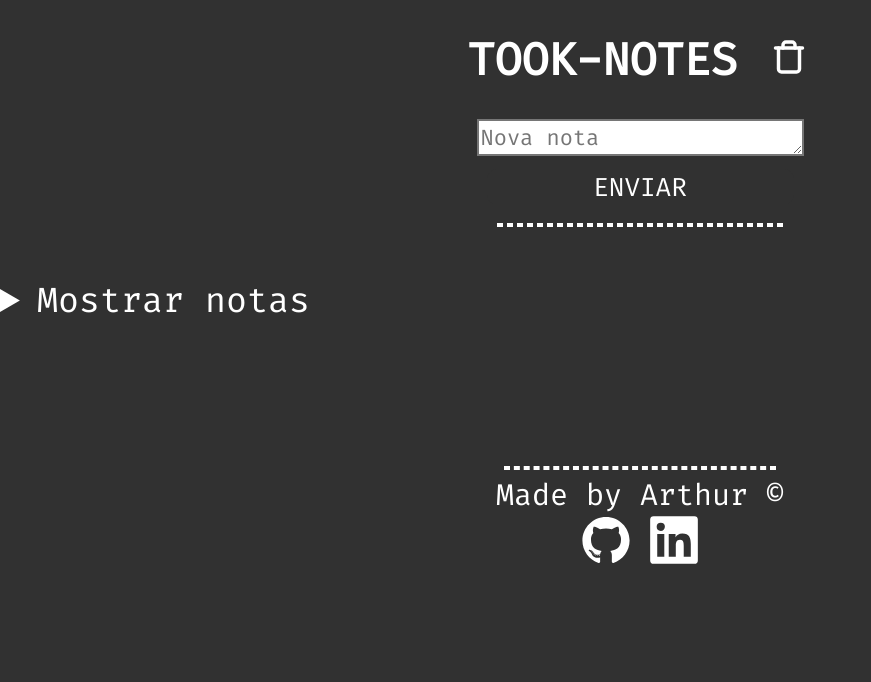
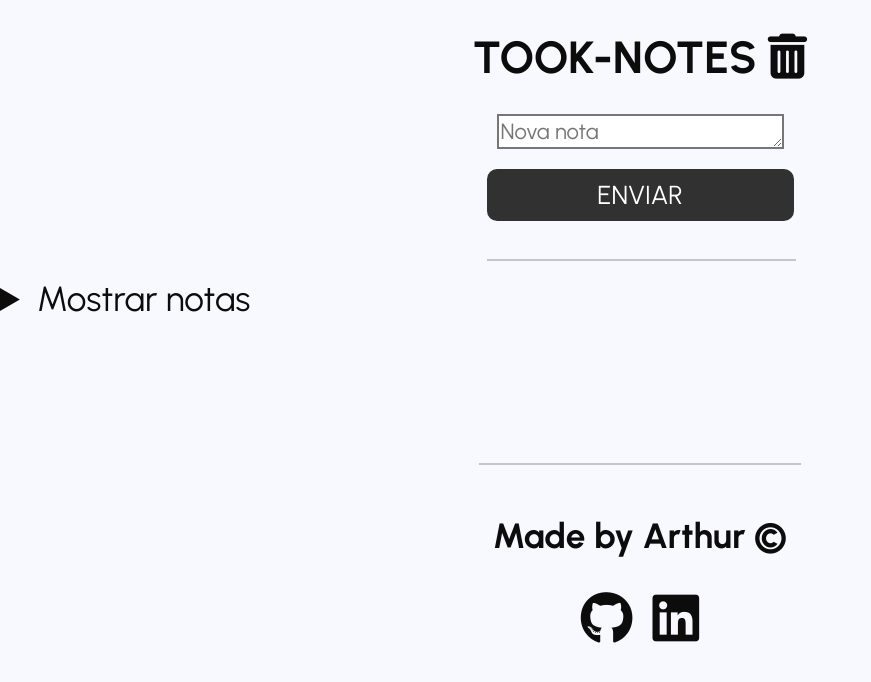
Before and after one commit to arthurdev06/pages, a plain HTML site: page took-notes/index.html in a window 1280 px wide. Shown: the whole page, without its empty margins (0-871 px from the left). Drawn offline with Linux system fonts and the light colour scheme.

Commit message:
edit took-notes

```diff
--- a/took-notes/index.html
+++ b/took-notes/index.html
@@ -7,47 +7,21 @@
     <link rel="stylesheet" href="./input.css" />
     <script type="module" src="script.js"></script>
     <link
-      rel="apple-touch-icon"
-      sizes="180x180"
-      href="./favicon_io/apple-touch-icon.png"
+      rel="stylesheet"
+      href="https://cdnjs.cloudflare.com/ajax/libs/font-awesome/6.5.2/css/all.min.css"
+      integrity="sha512-SnH5WK+bZxgPHs44uWIX+LLJAJ9/2PkPKZ5QiAj6Ta86w+fsb2TkcmfRyVX3pBnMFcV7oQPJkl9QevSCWr3W6A=="
+      crossorigin="anonymous"
+      referrerpolicy="no-referrer"
     />
-    <link
-      rel="icon"
-      type="image/png"
-      sizes="32x32"
-      href="./favicon_io/favicon-32x32.png"
-    />
-    <link
-      rel="icon"
-      type="image/png"
-      sizes="16x16"
-      href="./favicon_io/favicon-16x16.png"
-    />
-    <link rel="manifest" href="./favicon_io/site.webmanifest" />
+
   </head>
   <body>
     <header class="principal-div">
       <h1>
         TOOK-NOTES
-        <button aria-label="clean" id="clear-notes-button" title="Limpar notas">
-          <svg
-            xmlns="http://www.w3.org/2000/svg"
-            width="36"
-            height="36"
-            viewBox="0 0 24 24"
-            fill="none"
-            stroke="white"
-            stroke-width="2.3"
-            stroke-linecap="round"
-            stroke-linejoin="round"
-            class="feather feather-trash"
-          >
-            <polyline points="3 6 5 6 21 6"></polyline>
-            <path
-              d="M19 6v14a2 2 0 0 1-2 2H7a2 2 0 0 1-2-2V6m3 0V4a2 2 0 0 1 2-2h4a2 2 0 0 1 2 2v2"
-            ></path>
-          </svg>
-        </button>
+
+         <i class="fa-solid fa-trash-can" aria-label="clean" id="clear-notes-button" title="Limpar notas"></i>
+
       </h1>
     </header>
     <div id="principal-div">
@@ -74,46 +48,22 @@
     </div>
 
     <footer <div id="footer-div">
-      <hr class="bottom-hr" />
-      Made by Arthur &copy;
-      <div class="svg-div">
-        <svg
-          xmlns="https://github.com/arthurdev06"
-          width="50"
+       <hr />
+      <div class="text">
+        <h3>Made by Arthur &copy;</h3>
+      </div>
 
-          viewBox="0 0 128 128"
-        >
-          <g fill="currentColor">
-            <a href="https://github.com/arthurdev06" title="Github">
-              <path
-                fill-rule="evenodd"
-                clip-rule="evenodd"
-                class="social-icon"
-                d="M64 5.103c-33.347 0-60.388 27.035-60.388 60.388 0 26.682 17.303 49.317 41.297 57.303 3.017.56 4.125-1.31 4.125-2.905 0-1.44-.056-6.197-.082-11.243-16.8 3.653-20.345-7.125-20.345-7.125-2.747-6.98-6.705-8.836-6.705-8.836-5.48-3.748.413-3.67.413-3.67 6.063.425 9.257 6.223 9.257 6.223 5.386 9.23 14.127 6.562 17.573 5.02.542-3.903 2.107-6.568 3.834-8.076-13.413-1.525-27.514-6.704-27.514-29.843 0-6.593 2.36-11.98 6.223-16.21-.628-1.52-2.695-7.662.584-15.98 0 0 5.07-1.623 16.61 6.19C53.7 35 58.867 34.327 64 34.304c5.13.023 10.3.694 15.127 2.033 11.526-7.813 16.59-6.19 16.59-6.19 3.287 8.317 1.22 14.46.593 15.98 3.872 4.23 6.215 9.617 6.215 16.21 0 23.194-14.127 28.3-27.574 29.796 2.167 1.874 4.097 5.55 4.097 11.183 0 8.08-.07 14.583-.07 16.572 0 1.607 1.088 3.49 4.148 2.897 23.98-7.994 41.263-30.622 41.263-57.294C124.388 32.14 97.35 5.104 64 5.104z"
-              ></path>
-              <path
-                d="M26.484 91.806c-.133.3-.605.39-1.035.185-.44-.196-.685-.605-.543-.906.13-.31.603-.395 1.04-.188.44.197.69.61.537.91zm2.446 2.729c-.287.267-.85.143-1.232-.28-.396-.42-.47-.983-.177-1.254.298-.266.844-.14 1.24.28.394.426.472.984.17 1.255zM31.312 98.012c-.37.258-.976.017-1.35-.52-.37-.538-.37-1.183.01-1.44.373-.258.97-.025 1.35.507.368.545.368 1.19-.01 1.452zm3.261 3.361c-.33.365-1.036.267-1.552-.23-.527-.487-.674-1.18-.343-1.544.336-.366 1.045-.264 1.564.23.527.486.686 1.18.333 1.543zm4.5 1.951c-.147.473-.825.688-1.51.486-.683-.207-1.13-.76-.99-1.238.14-.477.823-.7 1.512-.485.683.206 1.13.756.988 1.237zm4.943.361c.017.498-.563.91-1.28.92-.723.017-1.308-.387-1.315-.877 0-.503.568-.91 1.29-.924.717-.013 1.306.387 1.306.88zm4.598-.782c.086.485-.413.984-1.126 1.117-.7.13-1.35-.172-1.44-.653-.086-.498.422-.997 1.122-1.126.714-.123 1.354.17 1.444.663zm0 0"
-              ></path>
-            </a>
-          </g>
-        </svg>
-
-        <svg
-          width="50"
-          fill="currentColor"
-
-          viewBox="0 0 128 128"
-        >
-          <a
-            href="https://www.linkedin.com/in/arthur-rocha-64795a256/"
-            title="LinkedIn"
-          >
-            <path
-            class="social-icon"
-              d="M116 3H12a8.91 8.91 0 00-9 8.8v104.42a8.91 8.91 0 009 8.78h104a8.93 8.93 0 009-8.81V11.77A8.93 8.93 0 00116 3zM39.17 107H21.06V48.73h18.11zm-9-66.21a10.5 10.5 0 1110.49-10.5 10.5 10.5 0 01-10.54 10.48zM107 107H88.89V78.65c0-6.75-.12-15.44-9.41-15.44s-10.87 7.36-10.87 15V107H50.53V48.73h17.36v8h.24c2.42-4.58 8.32-9.41 17.13-9.41C103.6 47.28 107 59.35 107 75z"
-            ></path>
-          </a>
-        </svg>
+      <div class="social-icon">
+        <i
+          class="fa-brands fa-github"
+          href="https://github.com/arthurdev06"
+          title="Github"
+        ></i>
+        <i
+          class="fa-brands fa-linkedin"
+          href="https://www.linkedin.com/in/arthur-rocha-64795a256/"
+          title="LinkedIn"
+        ></i>
       </div>
     </footer>
   </body>
--- a/took-notes/input.css
+++ b/took-notes/input.css
@@ -1,16 +1,21 @@
-@import url("https://fonts.googleapis.com/css2?family=Fira+Code&display=swap");
+@import url("https://fonts.googleapis.com/css2?family=Urbanist:ital,wght@0,100..900;1,100..900&display=swap");
 
 * {
-  font-family: "Fira Code", monospace;
-  color: #ffffff;
+  font-family: "Urbanist", sans-serif;
+  color: #0c0c0c;
+}
+body {
+  margin: 0;
+  background-color: #f8f8ff;
+  color: #111111;
+  display: flex;
+  justify-content: center;
+  align-items: center;
+  flex-direction: column;
+  user-select: none;
 }
 
-html,
-body {
-  margin: 0;
-  padding: 0;
-  box-sizing: border-box;
-}
+
 
 header {
   display: flex;
@@ -19,13 +24,6 @@ header {
   align-items: center;
 }
 
-body {
-  width: 100vw;
-  height: 100vh;
-  display: flex;
-  flex-direction: column;
-  background: #313131;
-}
 
 .display-none {
   display: hidden;
@@ -51,6 +49,7 @@ body {
   justify-content: center;
   align-items: center;
   font-size: 35px;
+  gap: 20px;
 }
 
 .note-title {
@@ -76,33 +75,9 @@ footer {
   text-align: center;
 }
 
-a {
-  width: 150px;
-  height: 150px;
-}
-
-.social-icon {
-  fill: white;
-}
 
 h1 {
   font-size: 45px;
-}
-.top-hr {
-  border-width: 2px;
-  border-color: #ffffff;
-  border-style: dashed;
-  width: 22%;
-  text-align: center;
-  margin-bottom: 50px;
-}
-.bottom-hr {
-  border-width: 2px;
-  border-color: #ffffff;
-  border-style: dashed;
-  width: 21%;
-  text-align: center;
-  margin-bottom: 5px;
 }
 
 summary {
@@ -114,9 +89,6 @@ summary {
 }
 
 #clear-notes-button {
-  border: none;
-  background-color: #313131;
-  margin-top: none;
   cursor: pointer;
 }
 
@@ -133,8 +105,8 @@ textarea {
 }
 
 #submit-button {
+  padding: 10px;
   border-radius: 10px;
-  margin-top: 1%;
   font-size: 26px;
   width: 307px;
   background-color: #313131;
@@ -145,13 +117,27 @@ textarea {
 }
 
 #submit-button:hover {
-  border-radius: 10px;
-  margin-top: 1%;
-  font-size: 26px;
-  width: 307px;
-  background-color: #ffffff;
-  color: #313131;
-  border: none;
-  cursor: pointer;
   transition: all 0.5s ease;
 }
+
+#credit {
+  font-size: 14pt;
+}
+
+.social-icon {
+  display: flex;
+  justify-content: center;
+  text-align: center;
+  gap: 20px;
+}
+
+.social-icon i {
+  cursor: pointer;
+  font-size: 40pt;
+}
+
+hr {
+  max-width: 320px;
+  width: 100%;
+  border: 1px solid #0c0c0c38;
+}
```
